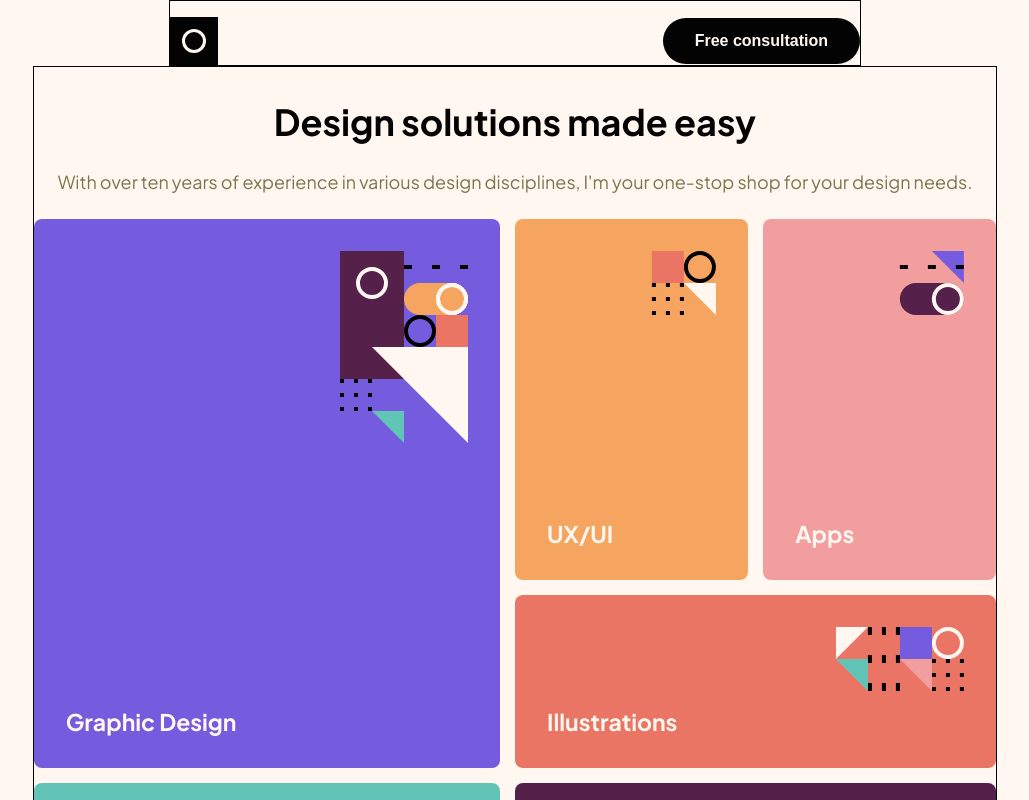
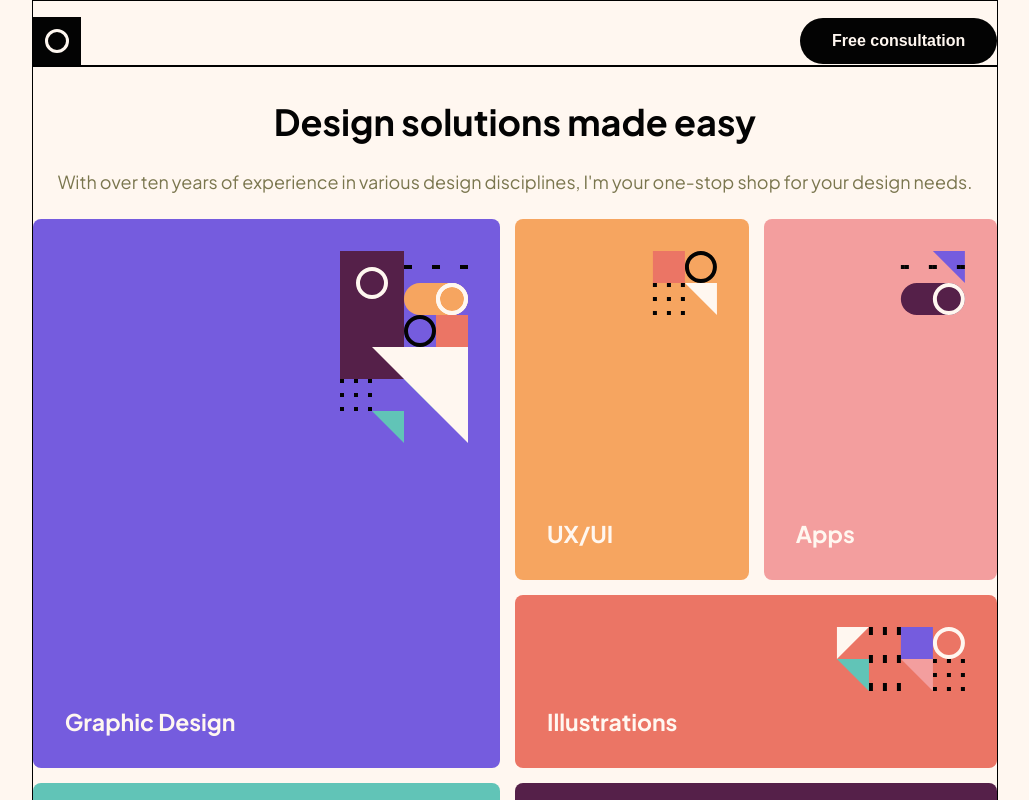
Before and after one commit to eduardosgn/design-portfolio-project, a React (Vite) app: page / in a window 1280 px wide. Shown: the top 800 px of the page, without its empty margins (125-1154 px from the left). Built offline with nearby package versions, Linux system fonts and the light colour scheme.

Commit message:
ajuste width container

```diff
--- a/src/style/GlobalComponentStyles.js
+++ b/src/style/GlobalComponentStyles.js
@@ -27,8 +27,8 @@ export const Container = styled.section`
     border: 1px solid black;
     margin: ${(props) => props.margin || 0};
 
-    @media (min-width: 768px) {
-        min-width: 43.125rem;
+    @media (min-width: 900px) {
+        min-width: 60.294rem;
         margin: 0 auto;
     }
 
```
